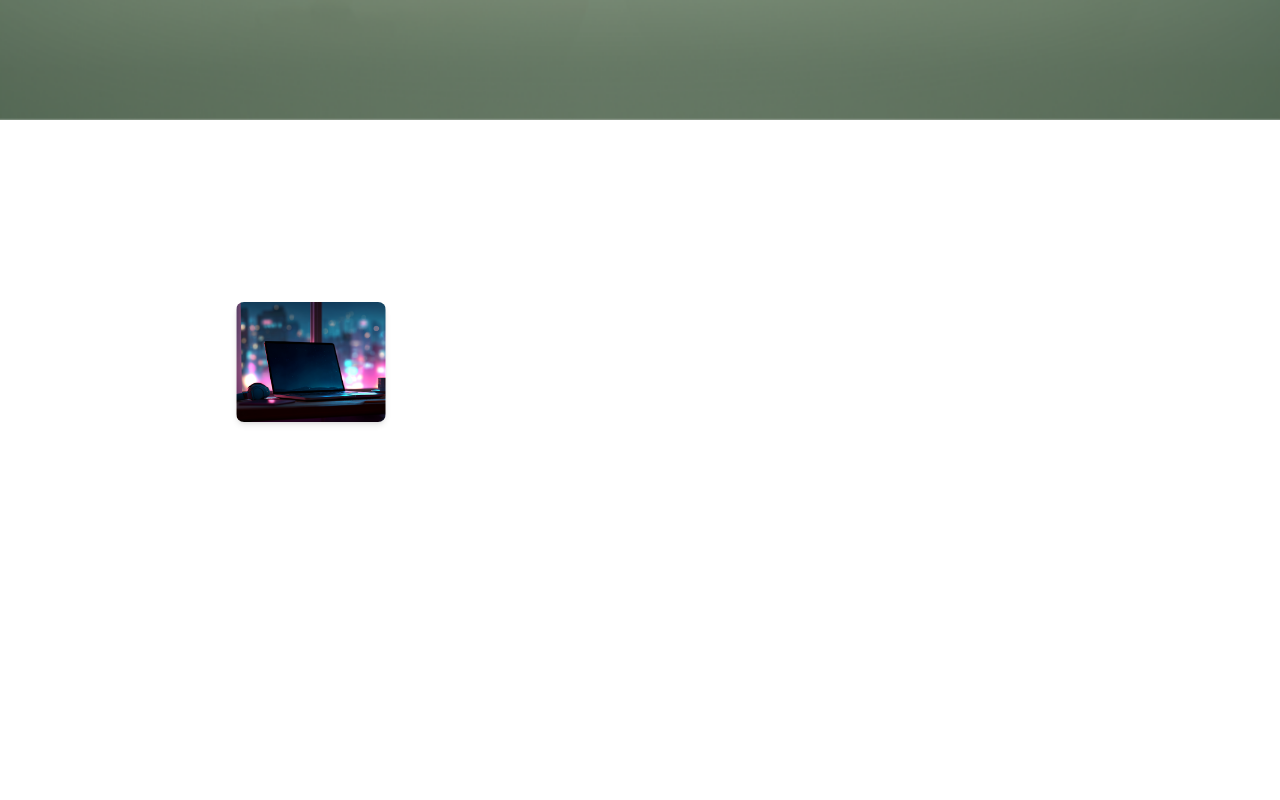
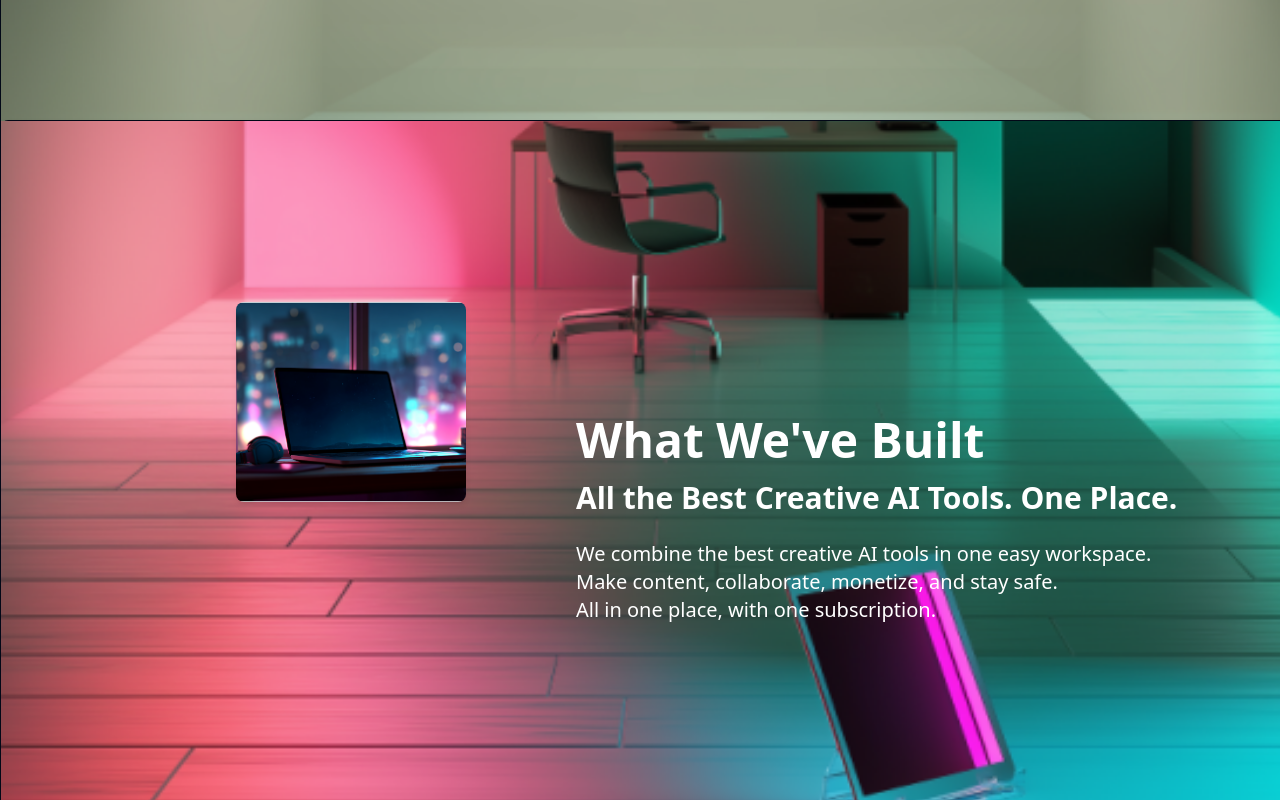
Before and after one commit to pihu-aims/landing-MVP, a Next.js app: page / in a window 1280 px wide. Shown: the part 680-1480 px from the top of the page. Built offline with nearby package versions, Linux system fonts and the light colour scheme.

Commit message:
Did BackgroundLayer2.jsx

```diff
--- a/app/page.js
+++ b/app/page.js
@@ -1,28 +1,37 @@
 // app/page.js
 import ImagesLayer from '../components/layers/ImagesLayer';
 import TextLayer from '../components/layers/TextLayer';
+import BackgroundLayerOne from '../components/layers/BackgroundLayerOne';
+import BackgroundLayerTwo from '../components/layers/BackgroundLayerTwo';
 
 export default function Home() {
   return (
     <div className="min-h-screen w-full">
       {/* First section background - only covers first section */}
       <div className="fixed top-0 left-0 w-full h-screen z-0">
-        <img
-          className="w-full h-full object-cover"
-          alt="Thumbnail background"
-          src="/images/thumbnail-3-3.png"
-          loading="eager"
-        />
+        {/*<img*/}
+        {/*  className="w-full h-full object-cover"*/}
+        {/*  alt="Thumbnail background"*/}
+        {/*  src="/images/thumbnail-3-3.png"*/}
+        {/*  loading="eager"*/}
+        {/*/>*/}
+          <BackgroundLayerOne />
+          <BackgroundLayerTwo />
       </div>
 
       {/* Content Container - will scroll over the fixed background */}
-      <div className="relative z-10 w-full">
-        {/* Images Layer */}
-        <ImagesLayer />
+        <div className="relative z-10 w-full h-screen">
+            {/* Images Layer */}
+            <div className="absolute inset-0">
+                <ImagesLayer />
+            </div>
 
-        {/* Text Layer */}
-        <TextLayer />
-      </div>
+            {/* Text Layer */}
+            <div className="absolute inset-0">
+                <TextLayer />
+            </div>
+        </div>
+
     </div>
   );
 }
--- a/components/layers/BackgroundLayerTwo.jsx
+++ b/components/layers/BackgroundLayerTwo.jsx
@@ -0,0 +1,24 @@
+"use client";
+
+import React from "react";
+
+export default function BackgroundLayerOne() {
+    return (
+        <div className="bg-transparent flex justify-center w-full h-full">
+            <div className="w-[1509px] h-[4096px] relative">
+                <div className="absolute w-[1440px] h-[1394px] rounded-lg border shadow-sm">
+                    <div className="p-0">
+                        <div style={{ position: 'relative', width: '100%', paddingBottom: `${(1394/1440)*100}%` }}>
+                            <img
+                                className="absolute w-full h-full object-cover"
+                                alt="Thumbnail background"
+                                src="/images/thumbnail-3-4.png"
+                                loading="eager"
+                            />
+                        </div>
+                    </div>
+                </div>
+            </div>
+        </div>
+    );
+}
--- a/components/layers/ImagesLayer.jsx
+++ b/components/layers/ImagesLayer.jsx
@@ -8,31 +8,31 @@ const imageData = [
     id: "image-1",
     src: "/images/a.png",
     alt: "Image 1",
-    className: "absolute w-[120px] h-[120px] top-[247px] right-[300px] object-cover rounded-lg shadow-md",
+    className: "absolute w-[200px] h-[200px] top-[247px] right-[300px] object-cover rounded-lg shadow-md",
   },
   {
     id: "image-2",
     src: "/images/b.png",
     alt: "Image 2",
-    className: "absolute w-[150px] h-[120px] top-[982px] left-[236px] object-cover rounded-lg shadow-md",
+    className: "absolute w-[230px] h-[200px] top-[982px] left-[236px] object-cover rounded-lg shadow-md",
   },
   {
     id: "image-3",
     src: "/images/c.png",
     alt: "Image 3",
-    className: "absolute w-[120px] h-[120px] top-[1560px] right-[250px] object-cover rounded-lg shadow-md",
+    className: "absolute w-[200px] h-[200px] top-[1560px] right-[250px] object-cover rounded-lg shadow-md",
   },
   {
     id: "image-4",
     src: "/images/d.png",
     alt: "Image 4",
-    className: "absolute w-[120px] h-[120px] top-[1809px] left-[88px] object-cover rounded-lg shadow-md",
+    className: "absolute w-[200px] h-[200px] top-[1809px] left-[88px] object-cover rounded-lg shadow-md",
   },
   {
     id: "image-5",
     src: "/images/e.png",
     alt: "Image 5",
-    className: "absolute w-[120px] h-[150px] top-[2313px] left-[230px] object-cover rounded-lg shadow-md",
+    className: "absolute w-[200px] h-[230px] top-[2313px] left-[230px] object-cover rounded-lg shadow-md",
   },
 ];
 
```
Also changed, not shown: public/images/thumbnail-3-4.png (added).
